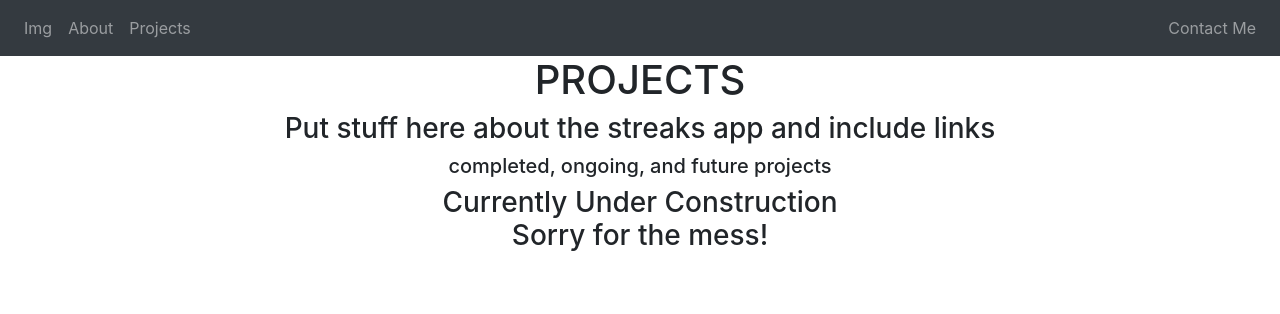
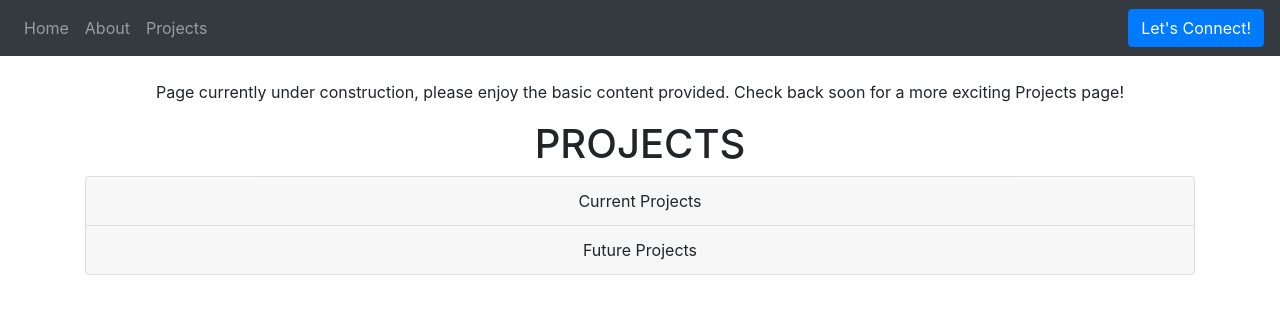
Before and after one commit to zyzzyxis/StaticPortfolio, a React (Create React App) app: page /projects in a window 1280 px wide. Shown: the top 314 px of the page. Built offline with nearby package versions, Linux system fonts and the light colour scheme.

Commit message:
accordion added to projets page, basic functionality

```diff
--- a/src/components/NavBar.js
+++ b/src/components/NavBar.js
@@ -1,4 +1,4 @@
-import { Nav, Navbar } from "react-bootstrap";
+import { Button, Nav, Navbar } from "react-bootstrap";
 
 
 const NavBar = () => {
@@ -8,12 +8,12 @@ const NavBar = () => {
       <Navbar.Toggle aria-controls="responsive-navbar-nav" />
       <Navbar.Collapse id="responsive-navbar-nav">
         <Nav className="mr-auto">
-          <Nav.Link  href="/">Img</Nav.Link>
+          <Nav.Link  href="/">Home</Nav.Link>
           <Nav.Link  href="/about">About</Nav.Link>
           <Nav.Link  href="/projects">Projects</Nav.Link>
         </Nav>
         <Nav>
-          <Nav.Link  position="right"  href="/connect">Contact Me</Nav.Link>
+          <Button position="right"  href="/connect">Let's Connect!</Button>
         </Nav>
         </Navbar.Collapse>
       </Navbar>
--- a/src/pages/About.js
+++ b/src/pages/About.js
@@ -3,15 +3,16 @@
 const About = () => {
   return (
     <div>
+      <br />
+      <p>Page currently under construction, please enjoy the basic content provided. Check back soon for a more exciting About Me page!</p>
      <h1>Erin Zimmerman</h1>
      <h3>Hi! I am a Full-Stack Web Developer</h3>
 
-
-
-     <h3>Currently Under Construction <br/>Sorry for the mess!</h3>
-    {/* put in footer */}
-  <p>Icons made by <a href="https://www.freepik.com" title="Freepik">Freepik</a> from <a href="https://www.flaticon.com/" title="Flaticon">www.flaticon.com</a></p></div>
+  </div>
   )
 }
 
 export default About
+
+{/* put in footer */}
+  {/* <p>Icons made by <a href="https://www.freepik.com" title="Freepik">Freepik</a> from <a href="https://www.flaticon.com/" title="Flaticon">www.flaticon.com</a></p> */}
--- a/src/pages/ContactMe.js
+++ b/src/pages/ContactMe.js
@@ -21,7 +21,8 @@ const ContactMe = () => {
   return (
     <>
     <div>
-     <p>I can be contacted via <a target="_blank" href="https://www.linkedin.com/in/erin-zimmerman/">linkedin</a> currently.</p>
+      <br />
+     <p>I can also be contacted via <a target="_blank" href="https://www.linkedin.com/in/erin-zimmerman/">linkedin</a> currently.</p>
 
     </div>
       <Container>
--- a/src/pages/Home.js
+++ b/src/pages/Home.js
@@ -2,9 +2,12 @@
 const Home = () => {
   return (
     <div>
+      <br />
+      <p>Page currently under construction, please enjoy the basic content provided. Check back soon for a more exciting Landing page!</p>
+      <br />
       <h1>Erin Zimmerman</h1>
-      <h3>Full-Stack Web Developer</h3>
-      <h3>Currently Under Construction <br/>Sorry for the mess!</h3>
+      <h3>Full-Stack Web Developer and incredibly excited to help you reach your web application goals.</h3>
+
     </div>
   )
 }
--- a/src/pages/Projects.js
+++ b/src/pages/Projects.js
@@ -1,11 +1,40 @@
+import { Accordion, Card, Container } from "react-bootstrap"
+
 const Projects = () => {
   return (
-    <div>
-      <h1>PROJECTS</h1>
-      <h3>Put stuff here about the streaks app and include links</h3>
-      <h5>completed, ongoing, and future projects</h5>
-      <h3>Currently Under Construction <br/>Sorry for the mess!</h3>
-    </div>
+    <>
+      <Container>
+        <br />
+        <p>Page currently under construction, please enjoy the basic content provided. Check back soon for a more exciting Projects page!</p>
+        <h1>PROJECTS</h1>
+      <Accordion>
+          <Card>
+            <Accordion.Toggle as={Card.Header} eventKey="0">
+              Current Projects
+            </Accordion.Toggle>
+            <Accordion.Collapse eventKey="0">
+              <Card.Body>
+                Streaks is a web application that allows friends to track competitions in a casual and fun way. Please take a look at our completed site <a target="_blank" href="http://streaks-app.herokuapp.com/">here</a>. The team I worked on this project with are continuing to improve functionality and usability.
+               <p>This portfolio website will continue to have features added and improved upon. </p>
+               </Card.Body>
+            </Accordion.Collapse>
+          </Card>
+          <Card>
+            <Accordion.Toggle as={Card.Header} eventKey="1">
+              Future Projects
+            </Accordion.Toggle>
+            <Accordion.Collapse eventKey="1">
+              <Card.Body>
+                <p>Tarot for the traveler</p>
+                <p>A custom realtor site (coming soon)</p>
+                <p>D&D tracking site</p>
+
+              </Card.Body>
+            </Accordion.Collapse>
+          </Card>
+        </Accordion>
+      </Container>
+    </>
   )
 }
 
```
Also changed, not shown: src/components/ContactForm.js (+81 -0 lines).
